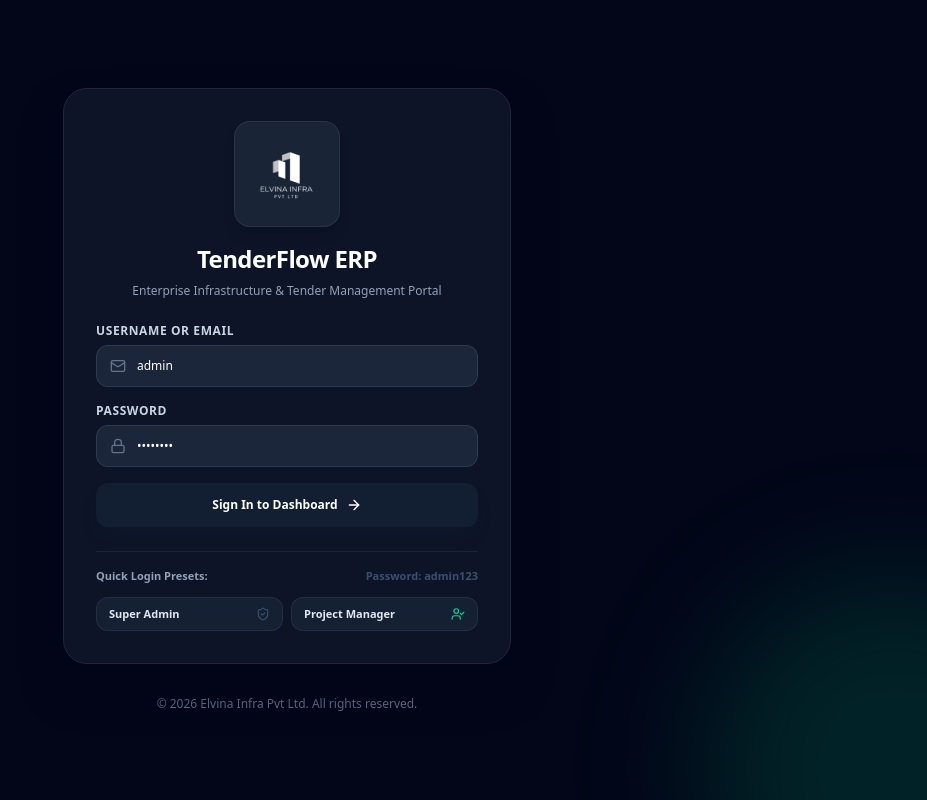
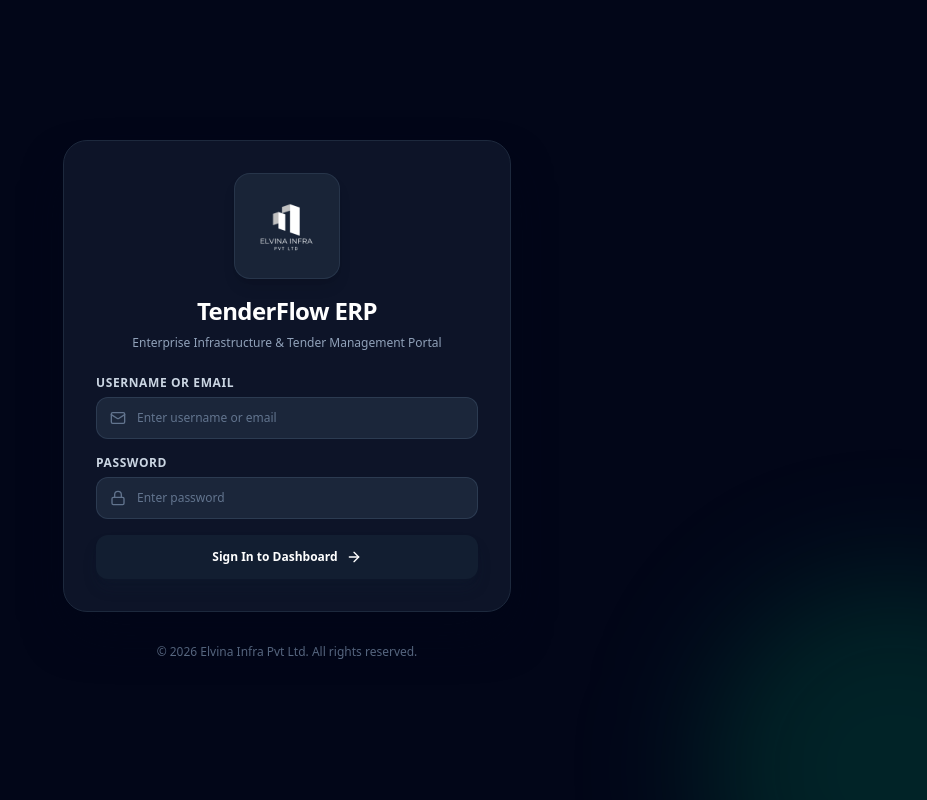
Before and after one commit to skeneticdigital/tender-software, a React (Vite) app: page / in a window 1280 px wide. Shown: the whole page, without its empty margins (353-1280 px from the left). Built offline with nearby package versions, Linux system fonts and the light colour scheme.

Commit message:
Refactor: Clean login page without prefilled text or demo presets

```diff
--- a/src/pages/LoginPage.tsx
+++ b/src/pages/LoginPage.tsx
@@ -1,11 +1,11 @@
 import React, { useState } from 'react';
 import { useAuth } from '../context/AuthContext';
-import { Lock, Mail, ShieldCheck, ArrowRight, Building2, UserCheck } from 'lucide-react';
+import { Lock, Mail, ArrowRight } from 'lucide-react';
 
 export const LoginPage: React.FC = () => {
   const { login } = useAuth();
-  const [identifier, setIdentifier] = useState('admin');
-  const [password, setPassword] = useState('admin123');
+  const [identifier, setIdentifier] = useState('');
+  const [password, setPassword] = useState('');
   const [loading, setLoading] = useState(false);
   const [error, setError] = useState('');
 
@@ -23,11 +23,6 @@
     } finally {
       setLoading(false);
     }
-  };
-
-  const handleQuickLogin = (email: string) => {
-    setIdentifier(email);
-    setPassword('admin123');
   };
 
   return (
@@ -70,7 +65,7 @@
                 required
                 value={identifier}
                 onChange={(e) => setIdentifier(e.target.value)}
-                placeholder="Enter username (admin) or email"
+                placeholder="Enter username or email"
                 className="w-full pl-10 pr-4 py-3 bg-slate-800/90 border border-slate-700/80 rounded-xl text-xs text-white placeholder-slate-500 focus:outline-none focus:ring-2 focus:ring-blue-500 focus:border-transparent transition-all font-medium"
               />
             </div>
@@ -87,7 +82,7 @@
                 required
                 value={password}
                 onChange={(e) => setPassword(e.target.value)}
-                placeholder="Enter password (admin123)"
+                placeholder="Enter password"
                 className="w-full pl-10 pr-4 py-3 bg-slate-800/90 border border-slate-700/80 rounded-xl text-xs text-white placeholder-slate-500 focus:outline-none focus:ring-2 focus:ring-blue-500 focus:border-transparent transition-all font-medium"
               />
             </div>
@@ -109,34 +104,6 @@
           </button>
         </form>
 
-        {/* Quick Demo Access Credentials Helper */}
-        <div className="pt-4 border-t border-slate-800/80 space-y-3">
-          <div className="flex items-center justify-between text-[11px] text-slate-400 font-semibold">
-            <span>Quick Login Presets:</span>
-            <span className="text-blue-400 font-bold">Password: admin123</span>
-          </div>
-
-          <div className="grid grid-cols-2 gap-2">
-            <button
-              type="button"
-              onClick={() => handleQuickLogin('admin')}
-              className="px-3 py-2 bg-slate-800/60 hover:bg-slate-800 border border-slate-700/50 rounded-xl text-[11px] font-bold text-slate-200 flex items-center justify-between transition-colors"
-            >
-              <span>Super Admin</span>
-              <ShieldCheck className="w-3.5 h-3.5 text-blue-400" />
-            </button>
-
-            <button
-              type="button"
-              onClick={() => handleQuickLogin('pm@tenderflow.com')}
-              className="px-3 py-2 bg-slate-800/60 hover:bg-slate-800 border border-slate-700/50 rounded-xl text-[11px] font-bold text-slate-200 flex items-center justify-between transition-colors"
-            >
-              <span>Project Manager</span>
-              <UserCheck className="w-3.5 h-3.5 text-emerald-400" />
-            </button>
-          </div>
-        </div>
-
       </div>
 
       {/* Footer */}
```
